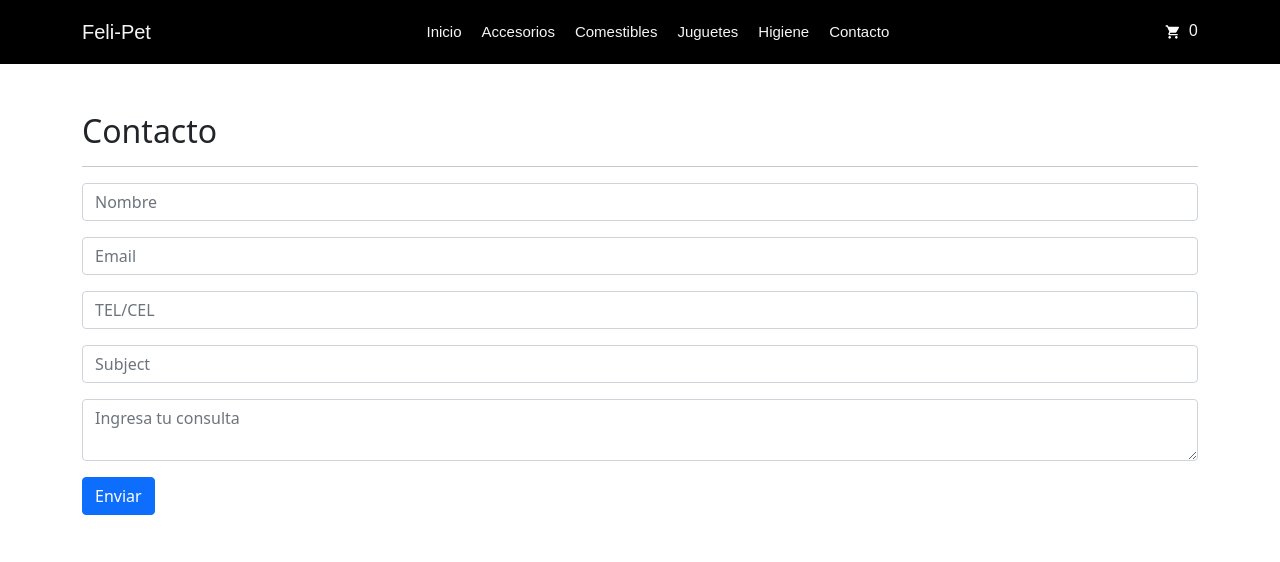
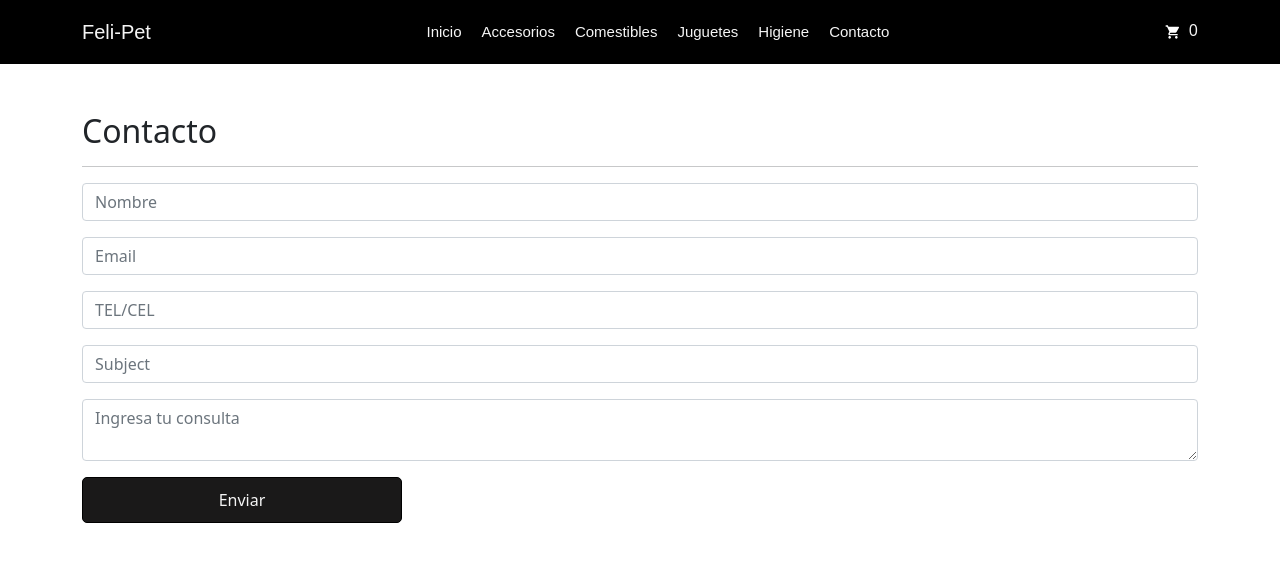
Before and after one commit to SolPascual16/ProyectoReact, a React (Create React App) app in the folder my-app/: page /Contacto in a window 1280 px wide. Shown: the top 562 px of the page. Built offline with nearby package versions, Linux system fonts and the light colour scheme.

Commit message:
Entrega Final

```diff
--- a/my-app/src/components/Form.js/Form.js
+++ b/my-app/src/components/Form.js/Form.js
@@ -1,4 +1,5 @@
 import React, {useState} from 'react'
+import './form.scss'
 
 export const Form = () => {
 
@@ -68,7 +69,7 @@ export const Form = () => {
                 type="text"
                 placeholder="Ingresa tu consulta">
                 </textarea>
-                <button className="btn btn-primary" type="submit">Enviar</button>
+                <button className="miBtn" type="submit">Enviar</button>
             </form>
         </div>
     )
--- /dev/null
+++ b/my-app/src/components/Form.js/form.scss
@@ -0,0 +1,21 @@
+.miBtn{
+    text-decoration: none;
+    margin-bottom: 20px;
+    padding: 10px;
+    background-color:  rgb(26, 25, 25);
+    color: whitesmoke;
+    border: 1px solid black;
+    border-radius: 05px;
+    width: 20rem;
+}
+.miBtn:hover{
+    text-decoration: none;
+    text-decoration-line: none;
+    margin-bottom: 20px;
+    padding: 10px;
+    background-color:  rgb(51, 49, 49);
+    color: white;
+    border: 1px solid black;
+    border-radius: 05px;
+    width: 20rem;
+}
```
